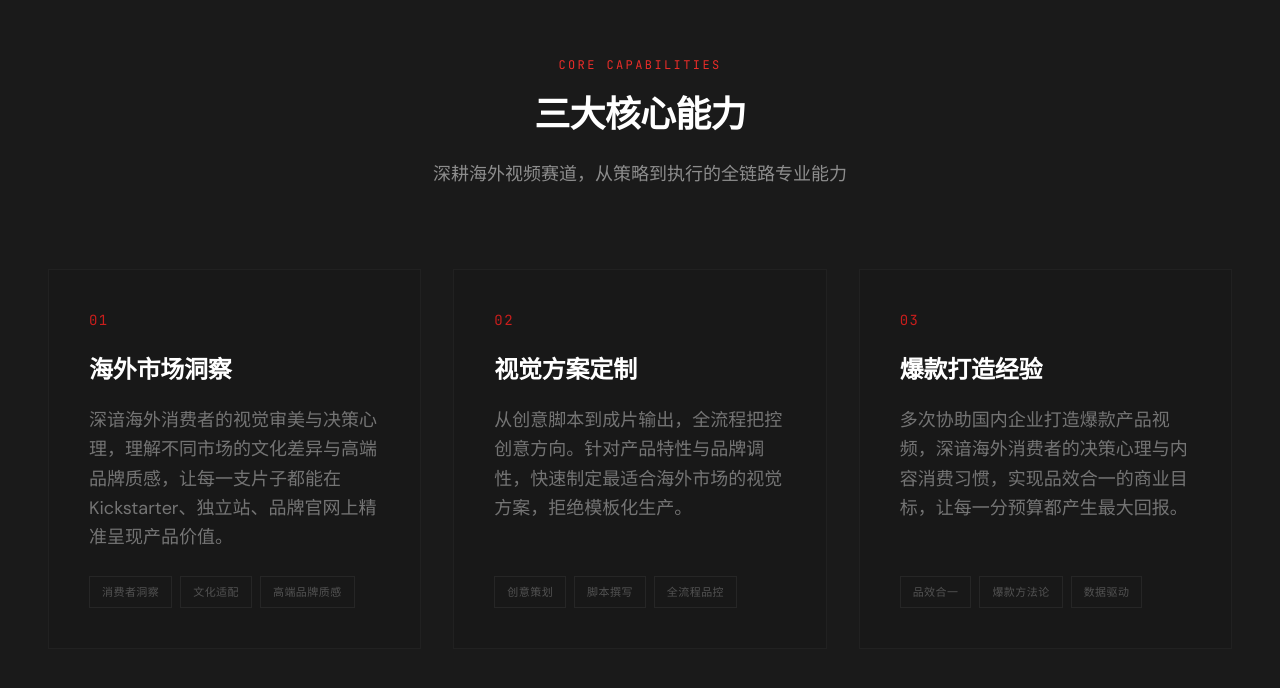
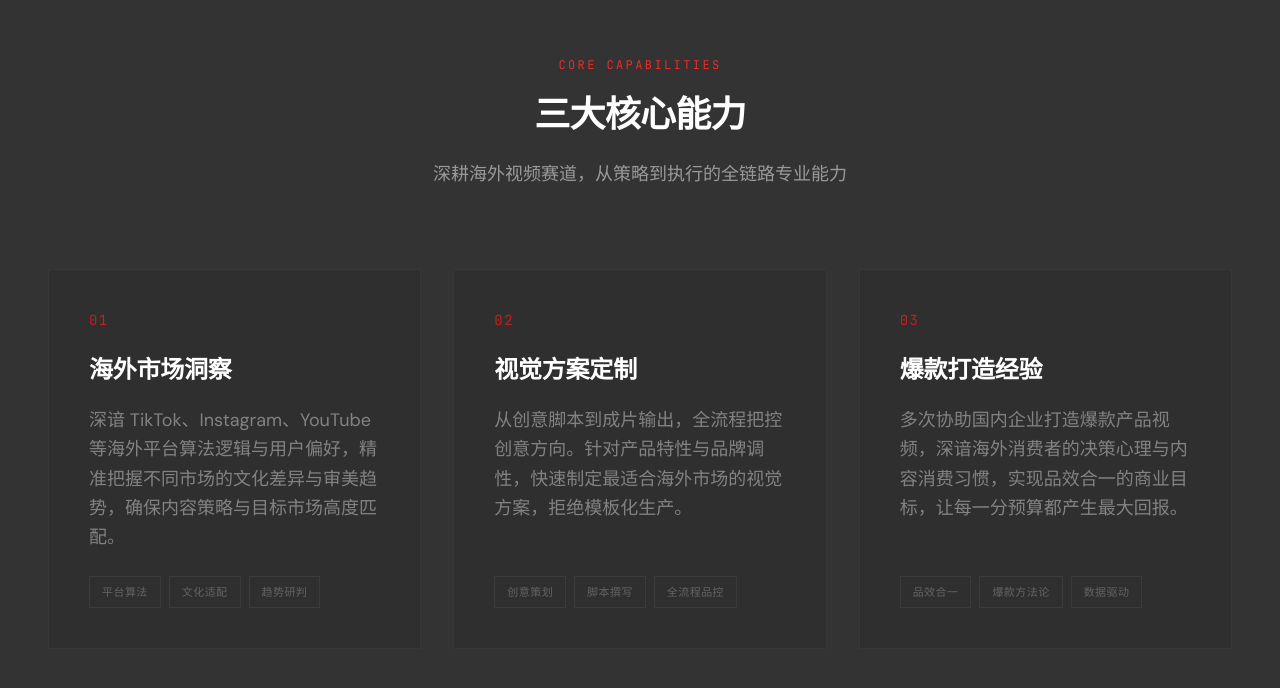
Before and after one commit to JansonChueng/mapleleaf-media, a React (Vite) app: page / in a window 1280 px wide. Shown: the part 1936-2624 px from the top of the page. Built offline with nearby package versions, Linux system fonts and the light colour scheme.

Commit message:
Fix: lighter bg (deep gray), restore original Capabilities+Services text

```diff
--- a/src/index.css
+++ b/src/index.css
@@ -8,11 +8,11 @@
   --color-maple-red-dark: #C71B17;
   --color-maple-burn: #A01816;
 
-  /* 深色系 — 深炭灰底座 */
-  --color-charcoal: #0F0F0F;
-  --color-charcoal-light: #1A1A1A;
-  --color-charcoal-mid: #2D2D2D;
-  --color-charcoal-card: #181818;
+  /* 深色系 — 深灰底座 */
+  --color-charcoal: #2A2A2A;
+  --color-charcoal-light: #333333;
+  --color-charcoal-mid: #444444;
+  --color-charcoal-card: #2F2F2F;
 
   /* 浅色系 */
   --color-warm-white: #FAFAF8;
--- a/src/sections/Capabilities.tsx
+++ b/src/sections/Capabilities.tsx
@@ -5,8 +5,8 @@ const CAPABILITIES = [
   {
     num: '01',
     title: '海外市场洞察',
-    desc: '深谙海外消费者的视觉审美与决策心理，理解不同市场的文化差异与高端品牌质感，让每一支片子都能在 Kickstarter、独立站、品牌官网上精准呈现产品价值。',
-    tags: ['消费者洞察', '文化适配', '高端品牌质感'],
+    desc: '深谙 TikTok、Instagram、YouTube 等海外平台算法逻辑与用户偏好，精准把握不同市场的文化差异与审美趋势，确保内容策略与目标市场高度匹配。',
+    tags: ['平台算法', '文化适配', '趋势研判'],
   },
   {
     num: '02',
@@ -35,9 +35,7 @@ export default function Capabilities() {
               <h3 className="font-display font-semibold text-xl lg:text-2xl text-white mb-5 tracking-[-0.01em]">{cap.title}</h3>
               <p className="text-white/40 text-body-mobile lg:text-body leading-relaxed flex-grow mb-6">{cap.desc}</p>
               <div className="flex flex-wrap gap-2">
-                {cap.tags.map((tag) => (
-                  <span key={tag} className="font-mono text-[11px] text-white/25 border border-white/[0.06] px-3 py-1.5 tracking-[0.04em]">{tag}</span>
-                ))}
+                {cap.tags.map((tag) => (<span key={tag} className="font-mono text-[11px] text-white/25 border border-white/[0.06] px-3 py-1.5 tracking-[0.04em]">{tag}</span>))}
               </div>
             </motion.div>
           ))}
--- a/src/sections/Services.tsx
+++ b/src/sections/Services.tsx
@@ -22,9 +22,9 @@ const SERVICES = [
   },
   {
     icon: (<svg width="32" height="32" viewBox="0 0 32 32" fill="none"><rect x="3" y="7" width="26" height="18" rx="4" stroke="currentColor" strokeWidth="1.5" /><path d="M12 7V5a2 2 0 012-2h4a2 2 0 012 2v2" stroke="currentColor" strokeWidth="1.5" /><circle cx="16" cy="16" r="3" stroke="currentColor" strokeWidth="1.5" /></svg>),
-    en: 'Kickstarter Film', zh: '众筹主视频',
-    desc: '从脚本策划到实景拍摄的全流程主视频。专为 Kickstarter、Indiegogo 海外众筹项目量身打造，3 分钟内讲透产品价值与品牌故事，促成转化。',
-    tags: ['Kickstarter', 'Indiegogo', '众筹转化'],
+    en: 'Social Shorts', zh: '社交媒体短视频',
+    desc: '适配 TikTok、Instagram Reels、YouTube Shorts 等平台规格。高频更新保持品牌活跃度，算法优化获取持续流量曝光。',
+    tags: ['TikTok', 'Instagram', 'YouTube'],
   },
 ]
 
```
